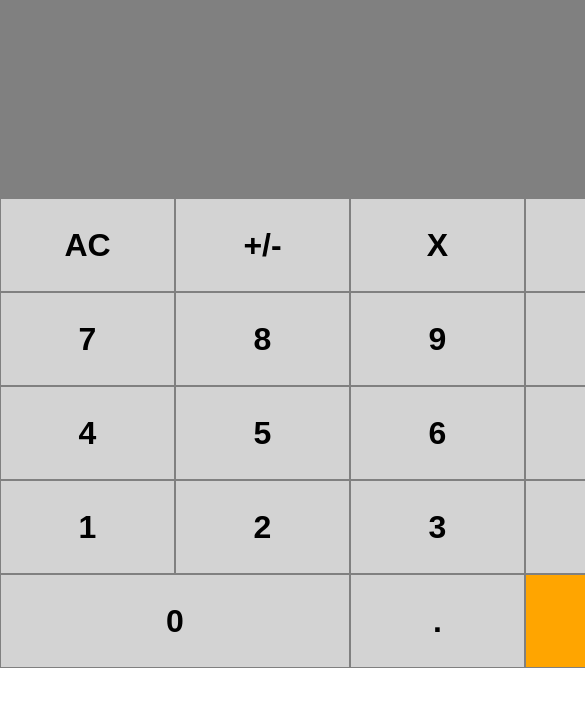
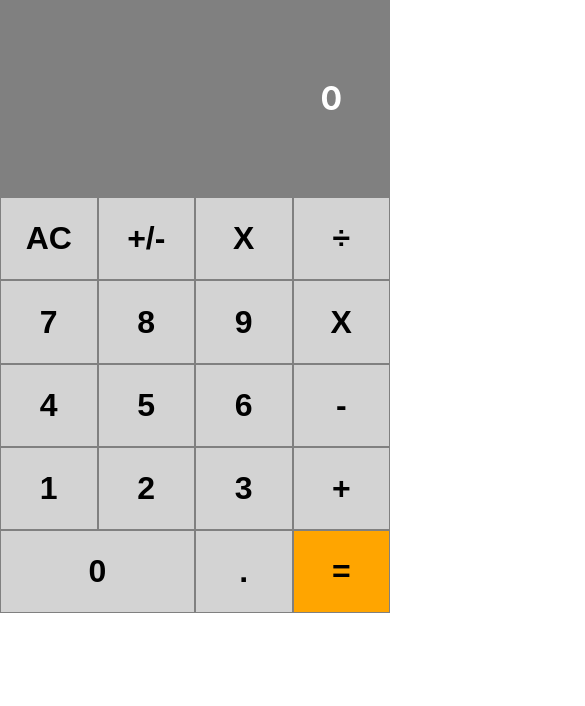
Before and after one commit to wathigo/Calculator, a React (Create React App) app: page / in a window 390 px wide. Shown: the top 706 px of the page, 585 px wide, since content can reach past the window. Built offline with nearby package versions, Linux system fonts and the light colour scheme.

Commit message:
Make the calculor responsive on smaller screen sizes

```diff
--- a/src/components/App.css
+++ b/src/components/App.css
@@ -1,21 +1,22 @@
 .App{
-  width: 700px;
+  width: 70vw;
+  min-height: 100vh;
   margin: 0 auto;
 }
 
 .display{
   background: grey;
-  height: 70px;
-  line-height: 100px;
+  height: 12vh;
+  line-height: 12vh;
   color: #fff;
   font-weight: bold;
   font-size: 2em;
   text-align: right;
-  padding: 2em;
+  padding: 1.5em;
 }
 
 .calc-btn{
-  height: 94px;
+  height: 3.08em;
   font-weight: bold;
   border: 0.0015em solid grey;
   width: 25%;
@@ -44,3 +45,13 @@
 .w-50 {
   width: 50% !important;
 }
+
+@media only screen and (max-width:790px) {
+  .App {
+    width: 100vw;
+  }
+
+  .calc-btn {
+    height: 2.6em;
+  }
+}
```
Also changed, not shown: .eslintrc.js (added), 1 other file (tests, documents, lock files or other folders).
